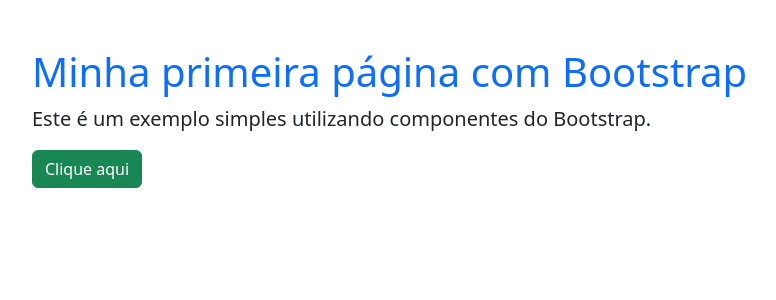
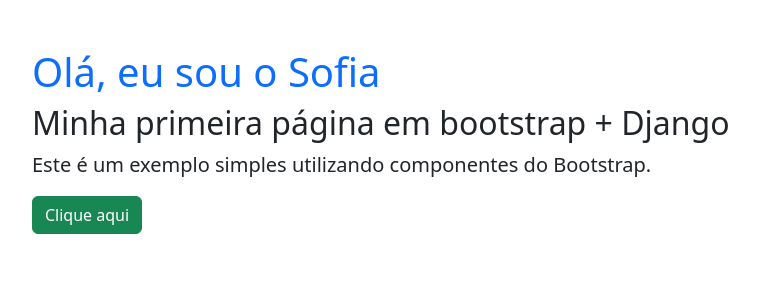
Before and after one commit to docente-massilva/UCr-Desenvolvimento-de-Sistemas, a Django app: page / in a window 1280 px wide. Shown: the top 300 px of the page, without its empty margins (50-826 px from the left). Run offline with Django 5.2, Linux system fonts and the light colour scheme.

Commit message:
Add nome, selecionado randomicamente, na página inicial

```diff
--- a/core/templates/index.html
+++ b/core/templates/index.html
@@ -8,7 +8,8 @@
 </head>
 <body class="container mt-5">
 
-<h1 class="text-primary">Minha primeira página com Bootstrap</h1>
+<h1 class="text-primary">Olá, eu sou o {{ nome }}</h1>
+<h2>Minha primeira página em bootstrap + Django</h2>
 <p class="lead">Este é um exemplo simples utilizando componentes do Bootstrap.</p>
 
 <button class="btn btn-success">Clique aqui</button>
--- a/core/views.py
+++ b/core/views.py
@@ -1,4 +1,22 @@
+import random
+
 from django.shortcuts import render
 
+
 def home(request):
-    return render(request, 'index.html')
+    context = {
+        "nome": random.choice(
+            [
+                "Ana",
+                "Carlos",
+                "João",
+                "Maria",
+                "Marcos",
+                "Sofia",
+                "Pedro",
+                "Luana",
+                "Rafael",
+            ]
+        )
+    }
+    return render(request, "index.html", context)
```
